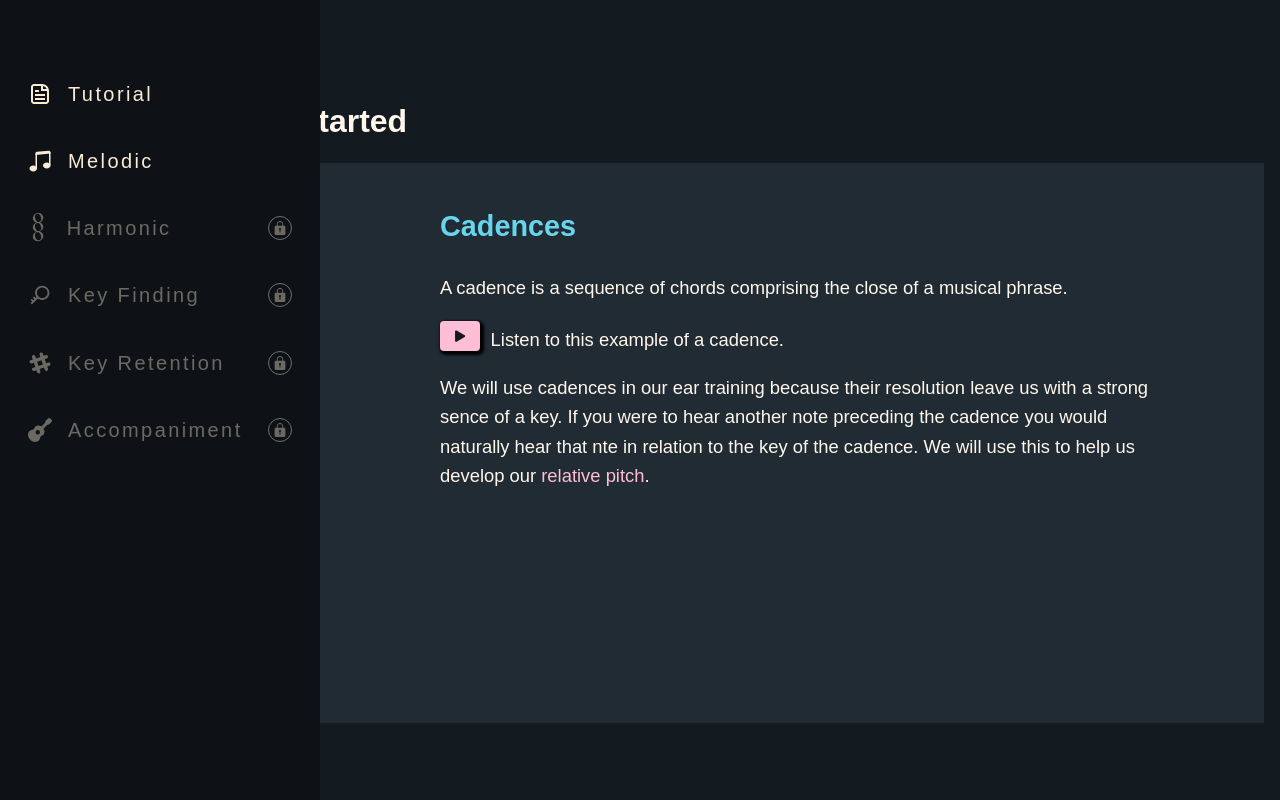
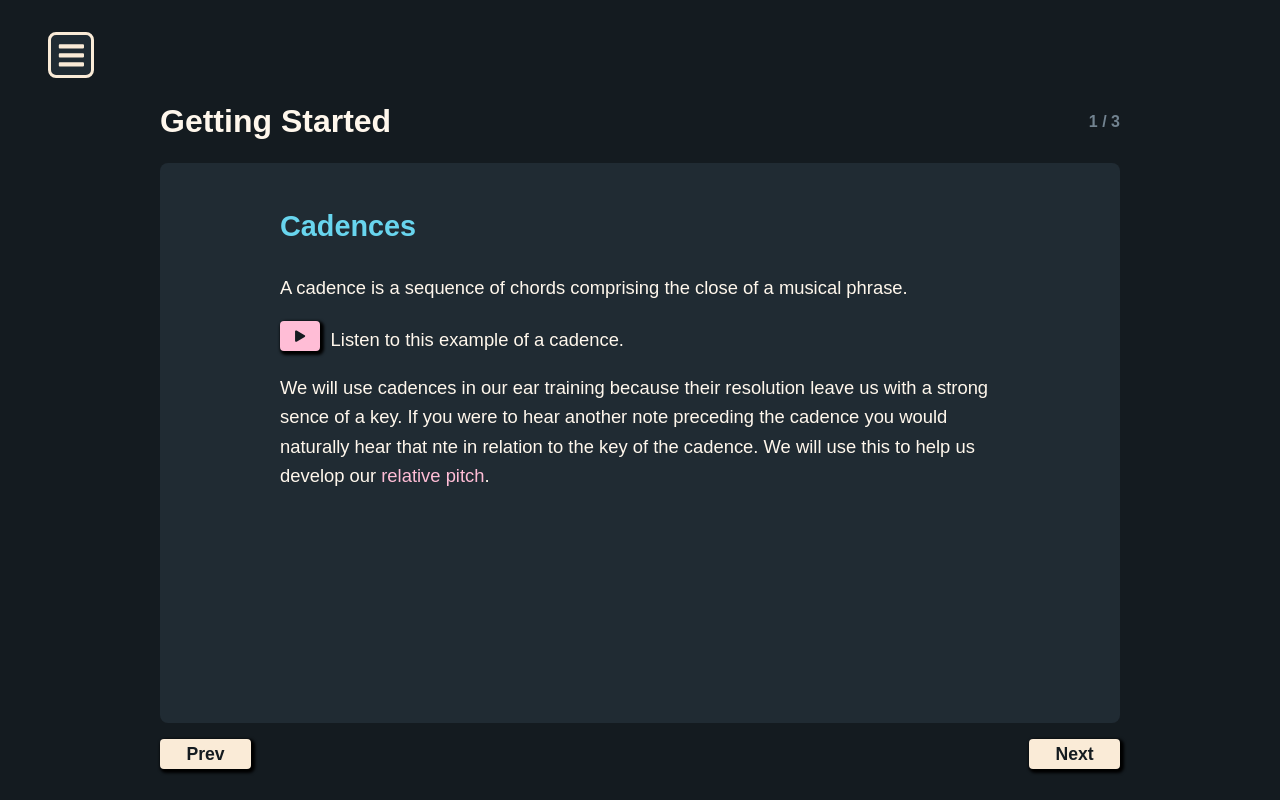
Before and after one commit to andy-little/ear-training, a React (Create React App) app: page /lesson in a window 1280 px wide. Built offline with nearby package versions, Linux system fonts and the light colour scheme.

Commit message:
prevented lesson wrapper from accessing non existent index

```diff
--- a/src/components/EarTrainerFooter/EarTrainerFooter.js
+++ b/src/components/EarTrainerFooter/EarTrainerFooter.js
@@ -23,7 +23,7 @@ const EarTrainerFooter = () => {
     const [size, setSize] = useState({});
     const handler = () => {
         /* size is only used to trigger getBtnordinates
-            this seems backwards but fore some reason firing getBtnordinates in the actual event listener is buggy.
+            this seems backwards but for some reason firing getBtnordinates in the actual event listener is buggy.
             particulary as it often doesn't work with orientation change */
         setSize({ height: window.innerHeight, width: window.innerWidth });
     };
--- a/src/components/EarTrainerFooter/SettingsModal/SettingsModal.scss
+++ b/src/components/EarTrainerFooter/SettingsModal/SettingsModal.scss
@@ -1,3 +1,12 @@
+@media screen and (min-width: 82rem) {
+    //78 prev
+    //this undoes the translate being applied to whole page wrapper.
+    // js is setting the position with event listener and css was shifting
+    // with translate in global .page-wrapper
+    .select-notes-modal {
+        transform: translateX(calc(var(--width-sidebar) / -2));
+    }
+}
 .select-notes-modal {
     z-index: 900;
     position: absolute;
--- a/src/components/LessonWrapper/LessonWrapper.js
+++ b/src/components/LessonWrapper/LessonWrapper.js
@@ -3,11 +3,14 @@ import "./LessonWrapper.scss";
 import { useLessonContext } from "../../contexts/LessonContext";
 
 const LessonWrapper = ({ children }) => {
-    const { toggleLesson } = useLessonContext();
+    const { toggleLesson, lessonNumber, totalLessons } = useLessonContext();
     return (
         // <LessonContextProvider>
         <main className="page-wrapper">
             <div className="lesson-grid">
+                <div className="progress">
+                    {lessonNumber + 1} / {totalLessons}
+                </div>
                 {children}
                 <div className="lesson-wrapper-prev">
                     <button
--- a/src/components/LessonWrapper/LessonWrapper.scss
+++ b/src/components/LessonWrapper/LessonWrapper.scss
@@ -1,4 +1,17 @@
+// @media screen and (min-width: 78rem) {
+//     .lesson-wrapper {
+//         transform: translateX(var(--width-sidebar));
+//     }
+//     /* .lesson-grid {
+//         max-width: calc(
+//             97.7vw - var(--width-sidebar)
+//         ); //WARNING 97.7 is a magic number and should be calculated properly
+//     } */
+// }
+
 .lesson-grid {
+    margin: 0 auto;
+    max-width: 60rem;
     padding-top: 6rem;
     padding-bottom: 1rem;
     display: grid;
@@ -9,6 +22,14 @@
         "title   title   progress"
         "l-content l-content l-content"
         "prev    ....... next";
+}
+.progress {
+    grid-area: progress;
+    display: flex;
+    align-items: center;
+    justify-content: flex-end;
+    color: var(--clr-bg-xlight);
+    font-weight: 600;
 }
 
 .lesson-wrapper-prev {
--- a/src/components/Sidebar/Sidebar.scss
+++ b/src/components/Sidebar/Sidebar.scss
@@ -129,7 +129,8 @@ ul {
 ===============
 */
 
-@media screen and (min-width: 78rem) {
+@media screen and (min-width: 82rem) {
+    //was 78
     .sidebar {
         transform: translate(0);
     }
--- a/src/contexts/LessonContext.js
+++ b/src/contexts/LessonContext.js
@@ -11,9 +11,15 @@ export const LessonContextProvider = ({ children }) => {
     const [lesson, setLesson] = useState(lessons[lessonNumber]);
 
     const toggleLesson = (e) => {
-        if (e.target.textContent.toLowerCase() === "next") {
+        if (
+            e.target.textContent.toLowerCase() === "next" &&
+            lessonNumber < lessons.length - 1
+        ) {
             setLessonNumber((prevState) => prevState + 1);
-        } else if (e.target.textContent.toLowerCase() === "prev") {
+        } else if (
+            e.target.textContent.toLowerCase() === "prev" &&
+            lessonNumber > 0
+        ) {
             setLessonNumber((prevState) => prevState - 1);
         } else {
             console.error(
@@ -26,7 +32,14 @@ export const LessonContextProvider = ({ children }) => {
     }, [lessonNumber]);
 
     return (
-        <LessonContext.Provider value={{ lesson, toggleLesson }}>
+        <LessonContext.Provider
+            value={{
+                lesson,
+                toggleLesson,
+                lessonNumber,
+                totalLessons: lessons.length,
+            }}
+        >
             {children}
         </LessonContext.Provider>
     );
--- a/src/pages/Lessons/LessonOne/Lesson1B.js
+++ b/src/pages/Lessons/LessonOne/Lesson1B.js
@@ -2,7 +2,7 @@ import React from "react";
 
 const Lesson1A = () => {
     return (
-        <article className="lesson-slide">
+       <article className="lesson-slide">
             <h2 className="lesson-slide-title">Root, Second & Third</h2>
             <p>
                 Let’s start with the key of C. The notes belonging to C major
--- a/src/pages/Lessons/LessonOne/Lesson1C.js
+++ b/src/pages/Lessons/LessonOne/Lesson1C.js
@@ -9,7 +9,7 @@ const Lesson1C = () => {
         //<article className="ear-trainer-container">
         <article className="piano-wrapper">
             <div className="ear-trainer">
-                <EarTrainerHeader />
+                {/* <EarTrainerHeader /> */}
                 <Piano />
                 <EarTrainerFooter />
                 <HelpModal />
--- a/src/style/_global.scss
+++ b/src/style/_global.scss
@@ -41,9 +41,12 @@ body {
     }
 }
 
-@media screen and (min-width: 78rem) {
+@media screen and (min-width: 82rem) {
+    //78 prev
     .page-wrapper {
-        transform: translateX(calc(var(--width-sidebar) / 2));
+        transform: translateX(
+            calc(var(--width-sidebar) / 2)
+        ); // width of sidebar is /2 because piano is centered using margin 0 auto
     }
     #root {
         // perhaps not best practice
--- a/src/style/_vars.scss
+++ b/src/style/_vars.scss
@@ -2,8 +2,9 @@
     --clr-bg: #141b20;
     --clr-bg-med: #202b33;
     --clr-bg-light: #2f3f4b;
+    --clr-bg-xlight: #728390;
+    --clr-bg-dark: #0e1216;
 
-    --clr-bg-dark: #0e1216;
     --clr-primary: #faebd7;
     --clr-secondary: #ffbdd6;
     //--clr-secondary: #ffa4c7;
```
Also changed, not shown: package.json (indentation only), 1 other file (tests, documents, lock files or other folders). Lines whose indentation alone changed are shown as unchanged.
